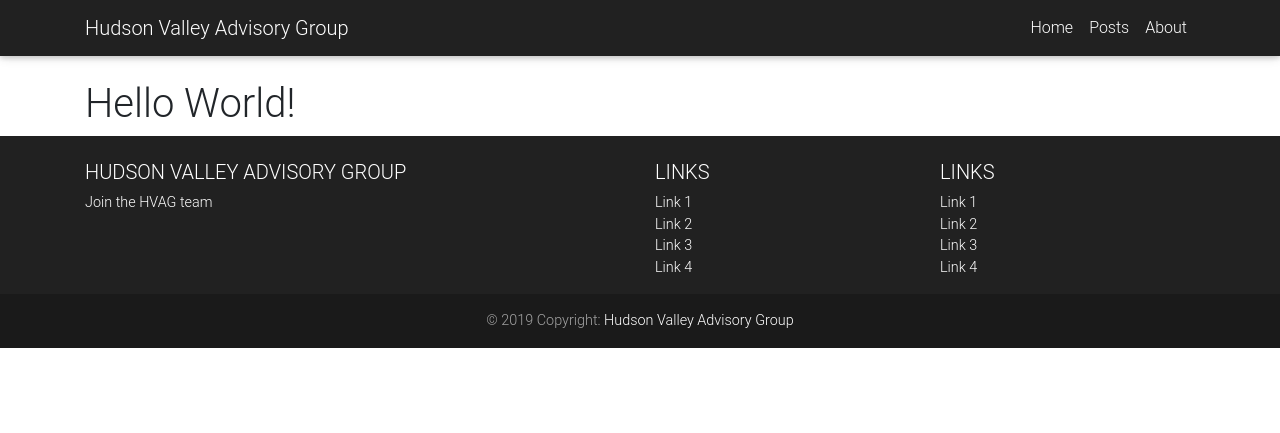
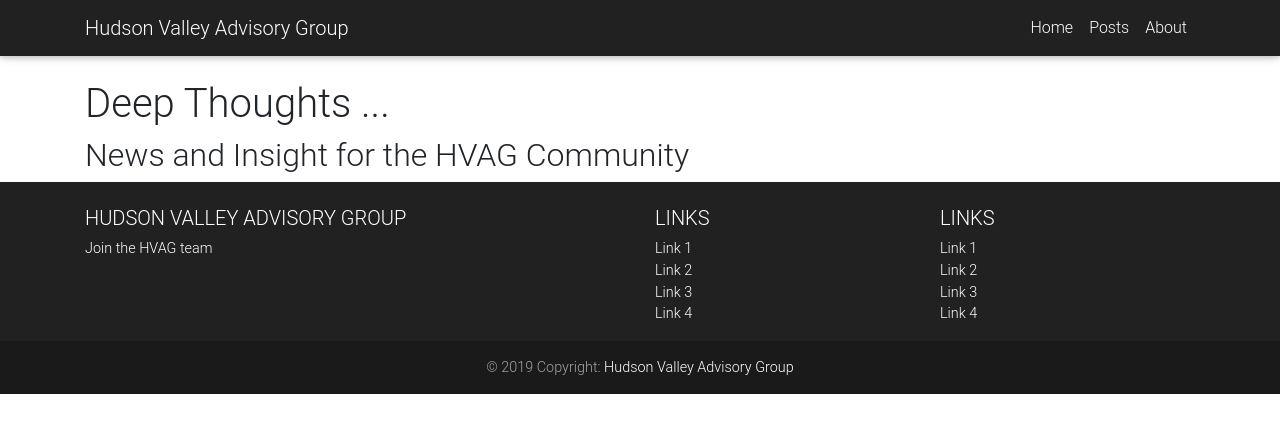
Before and after one commit to hvag/hvag-blog, a Jekyll site: the page built from index.html, in a window 1280 px wide. Shown: the top 433 px of the page. Built offline with Jekyll 4.4.1, drawn with Linux system fonts in a browser that asks for light colours; nearby versions of some CDN libraries.

Commit message:
Index - Update

```diff
--- a/index.html
+++ b/index.html
@@ -2,4 +2,5 @@
 layout: default
 title: Hudson Valley Advisory Group
 ---
-<h1>{{ "Hello World!" }}</h1>
+<h1>{{ "Deep Thoughts ..." }}</h1>
+<h2>News and Insight for the HVAG Community</h2>
```
